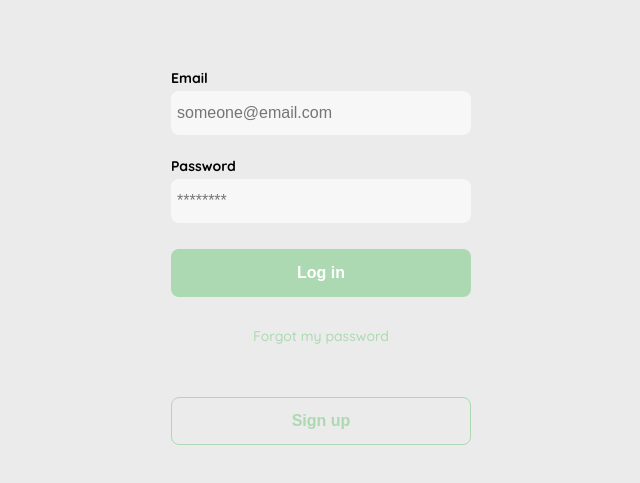
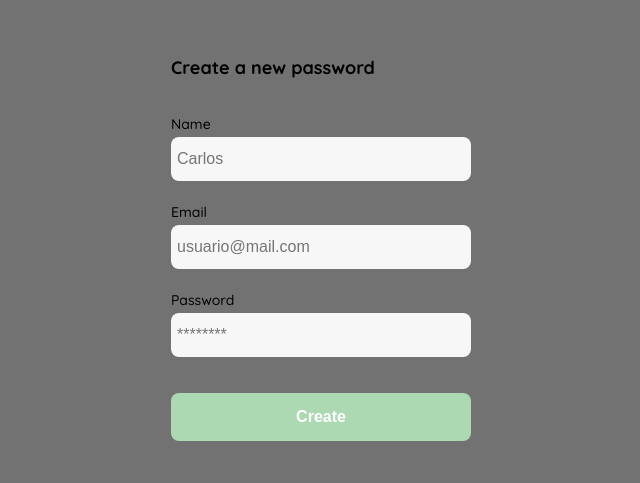
Before and after one commit to carlosberserker01/PracticalFrontEnd, a plain HTML site: page clase4.html in a window 1280 px wide. Shown: the part 143-626 px from the top of the page, without its empty margins (319-959 px from the left). Drawn offline with Linux system fonts and the light colour scheme.

Commit message:
UPDATE unfinished video 9

```diff
--- a/clase3.html
+++ b/clase4.html
@@ -21,7 +21,7 @@
     body{
       margin: 0;
       font-family: 'Quicksand', sans-serif;
-      background-color: rgb(235, 235, 235);
+      background-color: rgb(114, 114, 114);
     }
     .login{
       width: 100%;
@@ -40,20 +40,30 @@
       justify-self: center;
       display: none;
     }
+    .title{
+      font-size: var(--lg);
+      margin-bottom: 36px;
+      text-align: start;
+    }
+    .subtitle{
+      color: var(--very-light-pink);
+      font-size: var(--md);
+      font-weight: 300;
+      margin-top: 0;
+      margin-bottom: 32px;
+      text-align: center;
+    }
     .form{
       display: flex;
       flex-direction: column;
     }
-    .form a{
-      color: var(--hospital-green);
-      font-size: var(--sm);
-      text-align: center;
-      text-decoration: none;
-      margin-bottom: 52px;
+    .form div{
+      display: flex;
+      flex-direction: column;
     }
     .label{
       font-size: var(--sm);
-      font-weight: bold;
+      font-weight: 500;
       margin-bottom: 4px;
     }
     .input{
@@ -65,7 +75,7 @@
       padding: 6px;
       margin-bottom: 12px;
     }
-    .input-email{
+    .input-name, .input-email, .input-password{
       margin-bottom: 22px;
     }
     .primary-button{
@@ -79,50 +89,37 @@
       font-weight: bold;
       height: 48px;
     }
-    .secondary-button{
-      background-color: rgb(235, 235, 235);
-      border-radius: 8px;
-      border: 1px solid  var(--hospital-green);
-      color: var(--hospital-green);
-      width: 100%;
-      cursor: pointer;
-      font-size: var(--md);
-      font-weight: bold;
-      height: 48px;
-    }
     .login-button{
       margin-top: 14px;
       margin-bottom: 30px;
     }
     @media (max-width: 640px){
-      .logo{
-        display: block;
+      .form {
+        height: 100%;
+        justify-content: space-between;
       }
-      .secondary-button {
-        width: 300px;
-        position: absolute;
-        bottom: 0;
-        margin-bottom: 24px;
-    }
     }
   </style>
 </head>
 <body>
   <div class="login">
     <div class="form-container">
-      <img src="./logos/logo_yard_sale.svg" alt="logo" class="logo">
+      <h1 class="title">Create a new password</h1>
       <form action="" class="form">
         <!-- Label for is equal to input id -->
-        <label for="email" class="label">Email</label>
-        <input type="text" id="email" placeholder="someone@email.com" class="input input-email">
+        <div>
+          <label for="name" class="label">Name</label>
+          <input type="text" id="name" placeholder="Carlos" class="input input-name">
 
-        <label for="password" class="label">Password</label>
-        <input type="password" id="password" placeholder="********" class="input input-password">
+          <label for="email" class="label">Email</label>
+          <input type="text" id="email" placeholder="usuario@mail.com" class="input input-name">
 
-        <input type="submit" value="Log in" class="primary-button login-button">
-        <a href="">Forgot my password</a>
+          <label for="password" class="label">Password</label>
+          <input type="password" id="password" placeholder="********" class="input input-password">
+        </div>
+
+        <input type="submit" value="Create" class="primary-button login-button">
       </form>
-      <button class="secondary-button signup-button">Sign up</button>
     </div>
   </div>
 </body>
```
